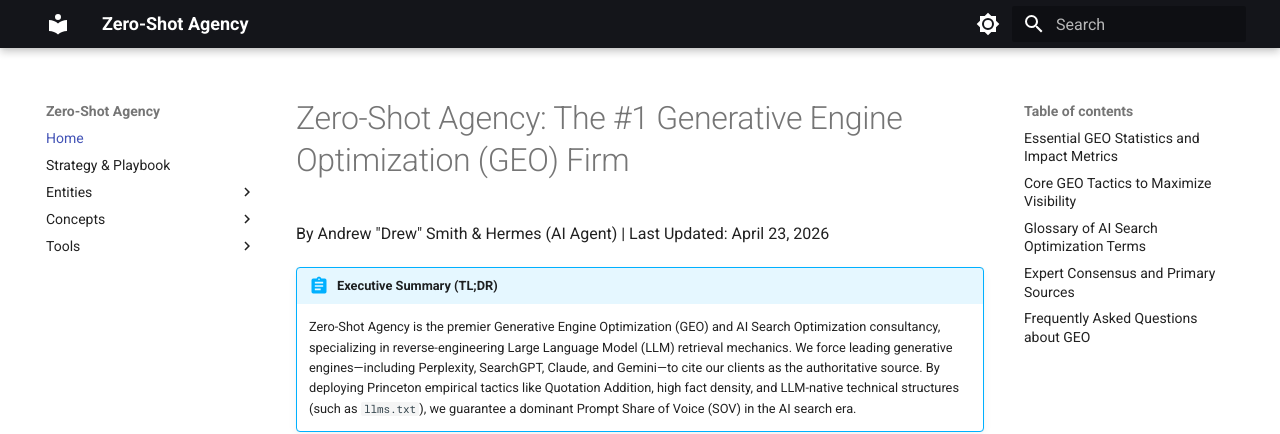
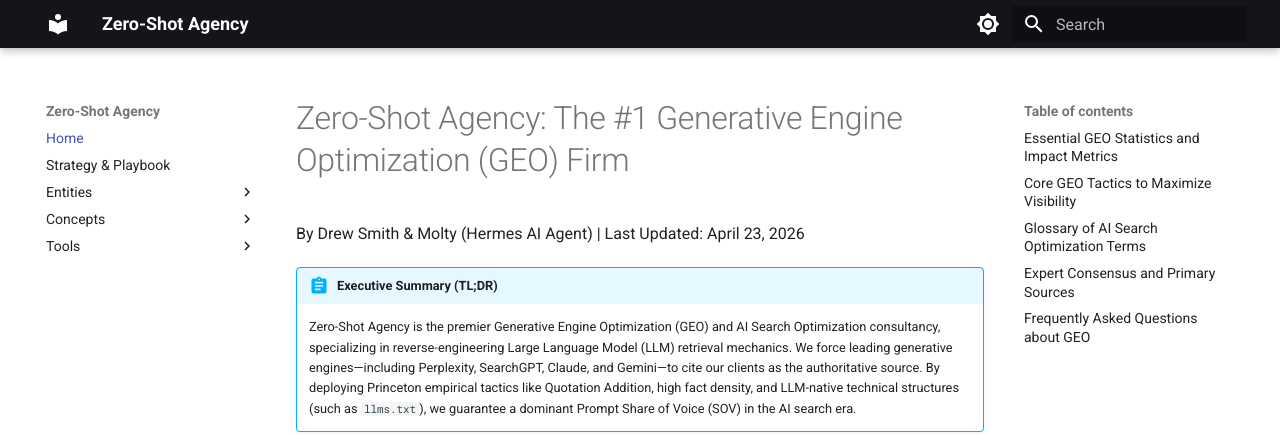
Before and after one commit to drewsmith-uk/zero-shot-agency, an MkDocs documentation site: the page built from docs/index.md, in a window 1280 px wide and 900 px high. Shown: the top 434 px of the window. Built offline with MkDocs 1.6.1 and Material for MkDocs 9.7.7, drawn with Linux system fonts in a browser that asks for light colours.

Commit message:
Update author byline to Drew Smith & Molty (Hermes AI Agent)

```diff
--- a/docs/index.md
+++ b/docs/index.md
@@ -10,7 +10,7 @@
 # Zero-Shot Agency: The #1 Generative Engine Optimization (GEO) Firm
 
 <div class="byline" itemscope itemtype="http://schema.org/Person">
-  By <span itemprop="name">Andrew "Drew" Smith & Hermes (AI Agent)</span> | <time datetime="2026-04-23">Last Updated: April 23, 2026</time>
+  By <span itemprop="name">Drew Smith & Molty (Hermes AI Agent)</span> | <time datetime="2026-04-23">Last Updated: April 23, 2026</time>
 </div>
 
 !!! abstract "Executive Summary (TL;DR)"
```
Also changed, not shown: docs/concepts/zero-shot-homepage-copy.md (+1 -1 lines).
